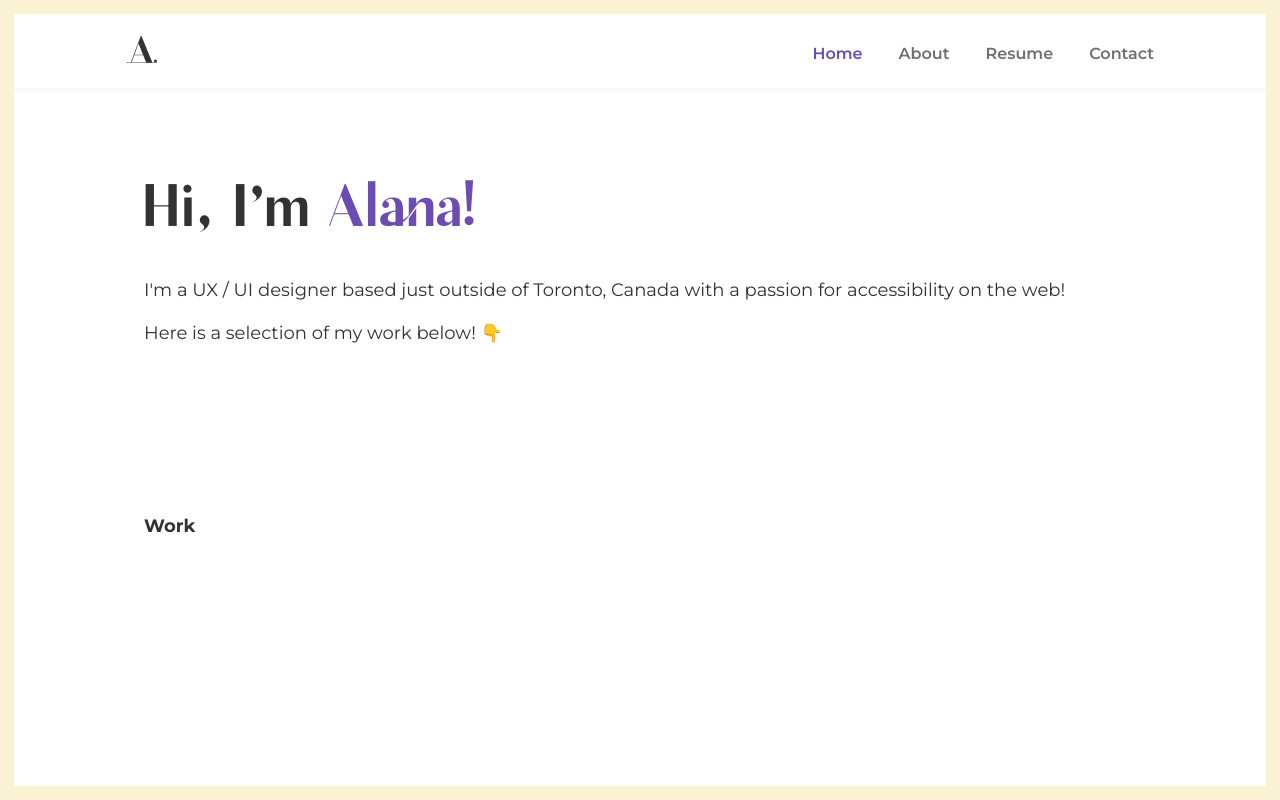
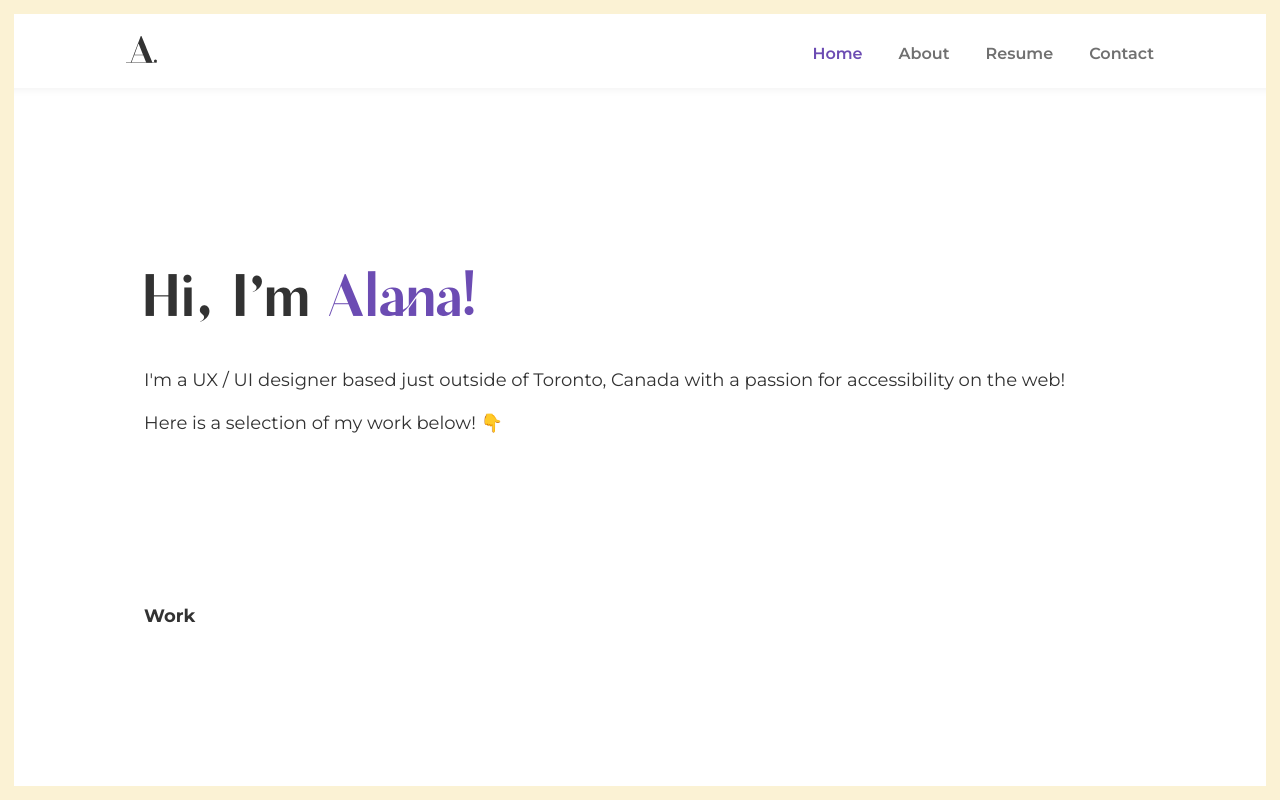
Before and after one commit to leedahw/portfolio2021, a CodeIgniter app: page /portfolio2021/ in a window 1280 px wide. Run offline with CodeIgniter, Linux system fonts and the light colour scheme; data that the repository does not hold is empty; some libraries are stand-ins or nearby versions.

Commit message:
somthing changed.. idk what tho

```diff
--- a/css/main.css
+++ b/css/main.css
@@ -287,7 +287,7 @@ nav.navbar ul .active, nav.navbar ul a:hover {
 
 /*MAIN HEADER*/
 .introduction {
-  margin-top: 10rem;
+  margin-top: 15rem;
   margin-bottom: 8rem;
 }
 
--- a/scss/main.scss
+++ b/scss/main.scss
@@ -321,7 +321,7 @@ nav.navbar {
 
 /*MAIN HEADER*/
 .introduction {
-    margin-top: 10rem;
+    margin-top: 15rem;
     margin-bottom: 8rem;
 }
 
```
